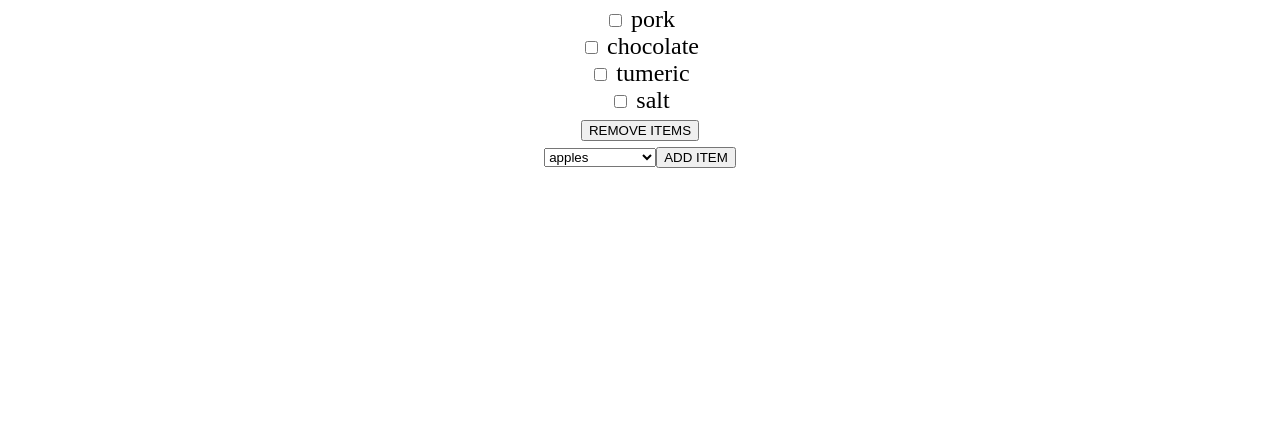
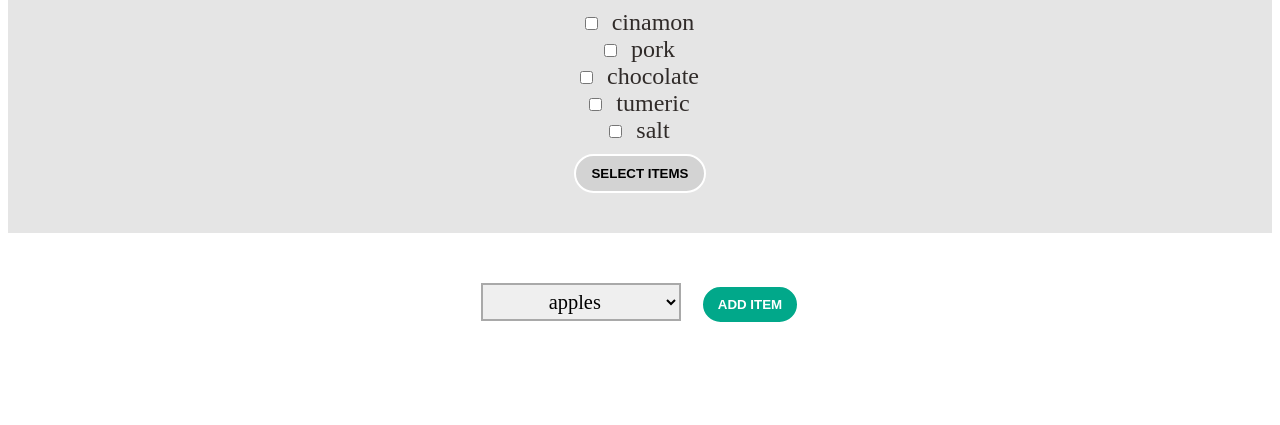
Before and after one commit to zthaiZ/grocery-list, a Flask app: page / in a window 1280 px wide. Shown: the part 375-800 px from the top of the page. Run offline with Flask 2, Linux system fonts and the light colour scheme; data comes from the database, SQL or seed files in the repository.

Commit message:
add more styling

```diff
--- a/static/css/main.css
+++ b/static/css/main.css
@@ -8,3 +8,48 @@ img {
   width: 400px;
   padding: 20px;
 }
+
+label {
+  margin: 25px 5px;
+}
+
+#remove_items {
+  background-color: #e5e5e5;
+  color: #302b29;
+  padding: 30px;
+}
+
+#remove_btn {
+  background-color: lightgrey;
+  color: black;
+  font-weight: bold;
+  border-radius: 20px;
+  border: 2px solid white;
+  margin: 10px;
+  padding: 10px 15px;
+}
+
+#add_btn {
+  background-color: #01a88a;
+  color: white;
+  font-weight: bold;
+  border-radius: 20px;
+  border: 2px solid white;
+  margin: 10px;
+  padding: 10px 15px;
+  cursor: pointer;
+}
+
+select {
+  font-family: 'Raleway';
+  font-size: 0.85em;
+  text-align: center;
+  width: 200px;
+  margin: 50px 10px;
+  padding: 5px 0;
+  border: 2px solid darkgrey;
+}
+
+#add_btn:hover {
+  background-color: darkslategrey;
+}
--- a/templates/index.html
+++ b/templates/index.html
@@ -23,7 +23,7 @@
         <input type="checkbox" name="check" id="{{item}}" value="{{item}}" />
         <label for="{{items}}" name="{{item}}">{{ item }}</label><br />
         {% endfor %}
-        <input type="submit" value="REMOVE ITEMS" />
+        <input type="submit" value="SELECT ITEMS" id="remove_btn" />
       </form>
     </div>
 
@@ -33,7 +33,7 @@
           {% for item in all_items %}
           <option value="{{ item }}">{{ item }}</option>
           {% endfor %}
-          <input type="submit" value="ADD ITEM" />
+          <input type="submit" value="ADD ITEM" id="add_btn" />
         </select>
       </form>
     </div>
```
